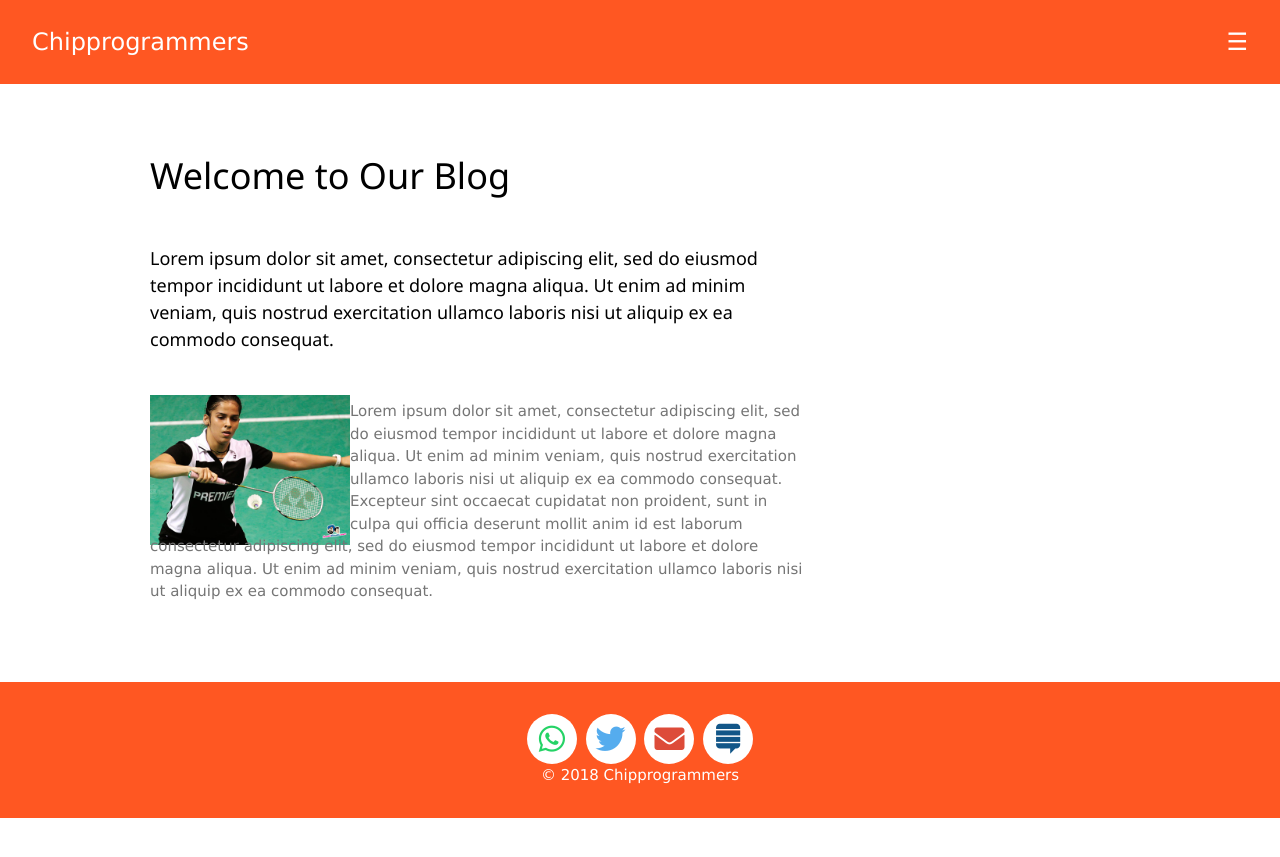
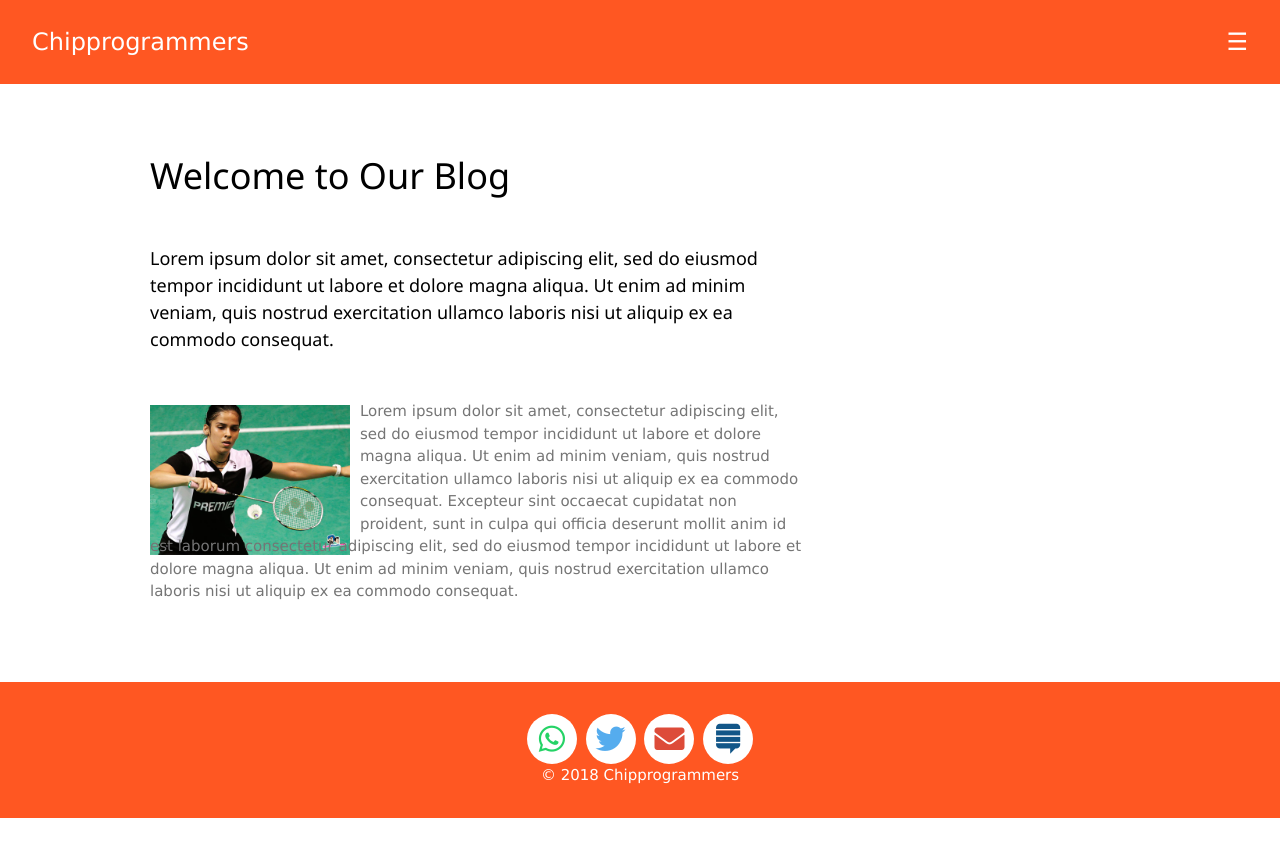
Before and after one commit to techiworld/techiworld.github.io, a Jekyll site: the page built from index.md, in a window 1280 px wide. Shown: the top 857 px of the page. Built offline with Jekyll 4.4.1, drawn with Linux system fonts in a browser that asks for light colours.

Commit message:
Update main.css

```diff
--- a/css/main.css
+++ b/css/main.css
@@ -3,6 +3,7 @@
     width: 200px;
     height: 120px;
     float: left;
+    margin: 10px 10px 10px 0px;
 }
 
 /* resize images */
```
